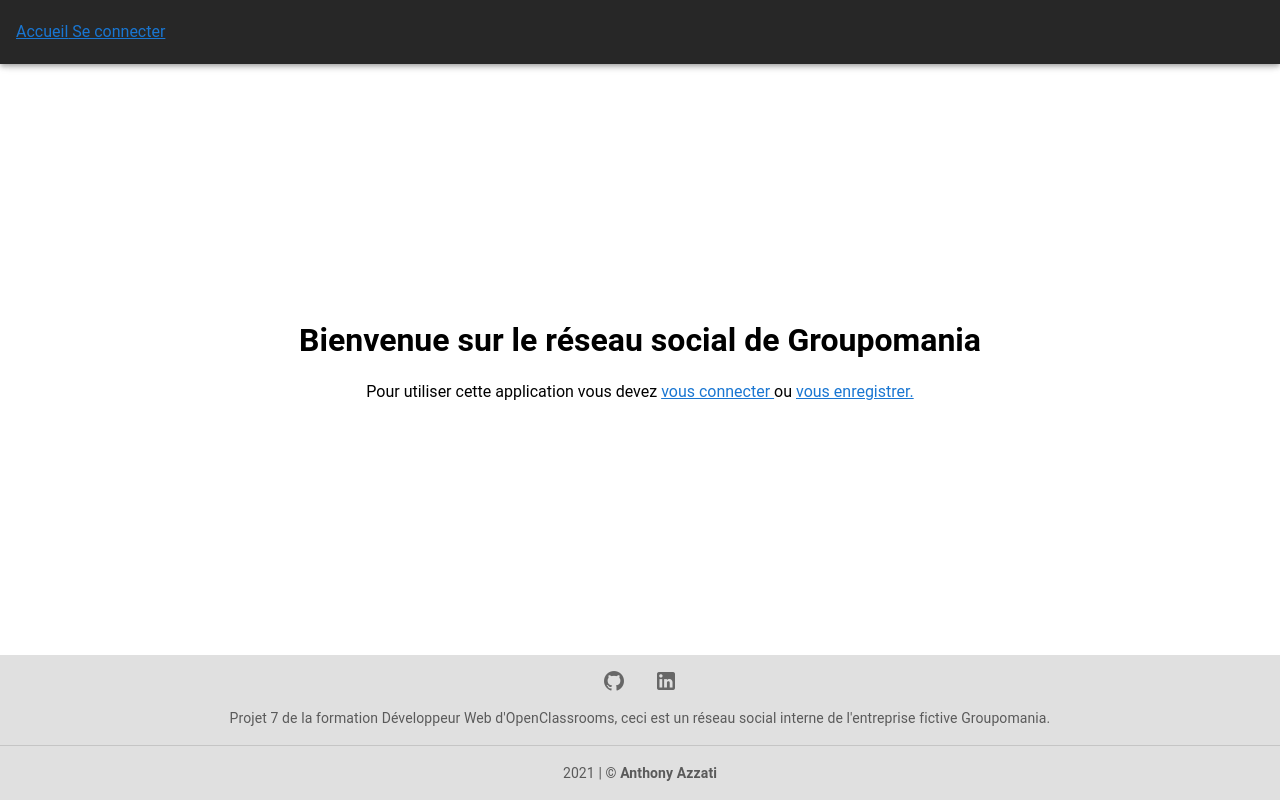
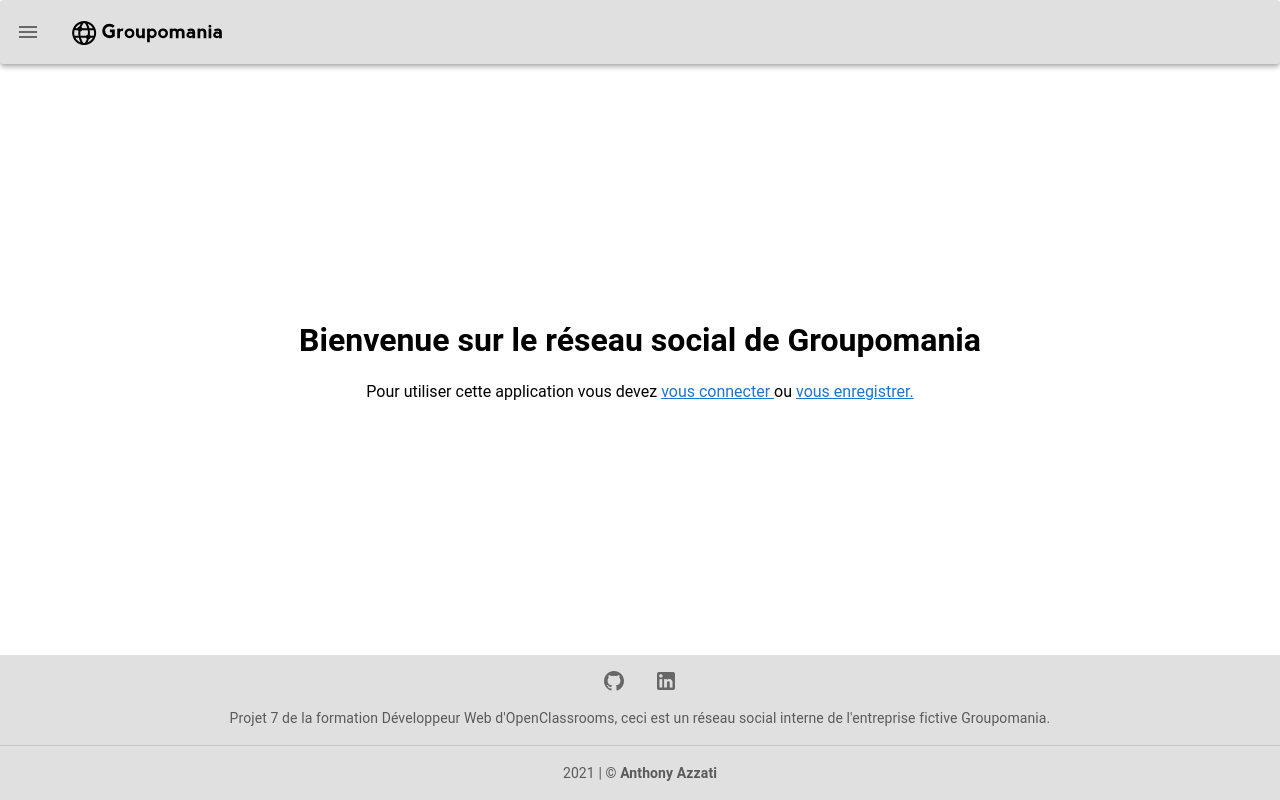
Before and after one commit to AnthonyAzzati/AnthonyAzzati_7_05052021, a Vue app: page / in a window 1280 px wide. Built offline with nearby package versions, Linux system fonts and the light colour scheme.

Commit message:
feat(front): Création du component "AppNav"

```diff
--- a/src/components/AppNav.vue
+++ b/src/components/AppNav.vue
@@ -1,20 +1,61 @@
 <template>
-  <v-app-bar app dark>
-    <div id="nav" class="grey-darken-4 lighten-1 white--text text-center">
-      <router-link v-if="!loggedIn" to="/">Accueil</router-link>
-      <router-link v-if="loggedIn" to="/dashboard">Dashboard</router-link>
-      <router-link v-if="!loggedIn" to="/login" class="button">
-        Se connecter
-      </router-link>
+  <v-card class="mx-auto">
+    <v-app-bar app color="grey lighten-2">
+      <v-app-bar-nav-icon @click="drawer = true"></v-app-bar-nav-icon>
 
-      <button v-else type="button" @click="logout">Se déconnecter</button>
-    </div>
-  </v-app-bar>
+      <v-app-bar-title
+        ><img
+          src="../assets/icon-left-font-monochrome-black.svg"
+          alt="Logo de Groupomania"
+          width="150"
+      /></v-app-bar-title>
+
+      <v-navigation-drawer
+        v-model="drawer"
+        absolute
+        temporary
+        height="100vh"
+        color="grey lighten-2"
+      >
+        <v-list nav dense class="fill-height">
+          <v-list-item-group v-model="group">
+            <v-list-item v-if="!loggedIn" class="my-4">
+              <router-link to="/" class="link">
+                <v-list-item-title>Accueil</v-list-item-title>
+              </router-link>
+            </v-list-item>
+
+            <v-list-item v-if="loggedIn" class="my-4">
+              <router-link to="/dashboard" class="link">
+                <v-list-item>Dashboard</v-list-item>
+              </router-link>
+            </v-list-item>
+
+            <v-list-item v-if="!loggedIn" class="my-4">
+              <router-link to="/login" class="button link">
+                <v-list-item-title>Se connecter</v-list-item-title>
+              </router-link>
+            </v-list-item>
+
+            <v-list-item v-else class="my-4">
+              <v-btn type="button" @click="logout" class="error">
+                Déconnexion
+              </v-btn>
+            </v-list-item>
+          </v-list-item-group>
+        </v-list>
+      </v-navigation-drawer>
+    </v-app-bar>
+  </v-card>
 </template>
 
 <script>
 import { authComputed } from "../store/helpers.js"
 export default {
+  data: () => ({
+    drawer: false,
+    group: null,
+  }),
   computed: {
     ...authComputed,
   },
@@ -26,4 +67,15 @@
 }
 </script>
 
-<style lang="scss" scoped></style>
+<style lang="scss" scoped>
+img {
+  padding-top: 10px;
+}
+
+.link {
+  text-transform: uppercase;
+  text-decoration: none;
+  color: black;
+  font-weight: 700;
+}
+</style>
```
